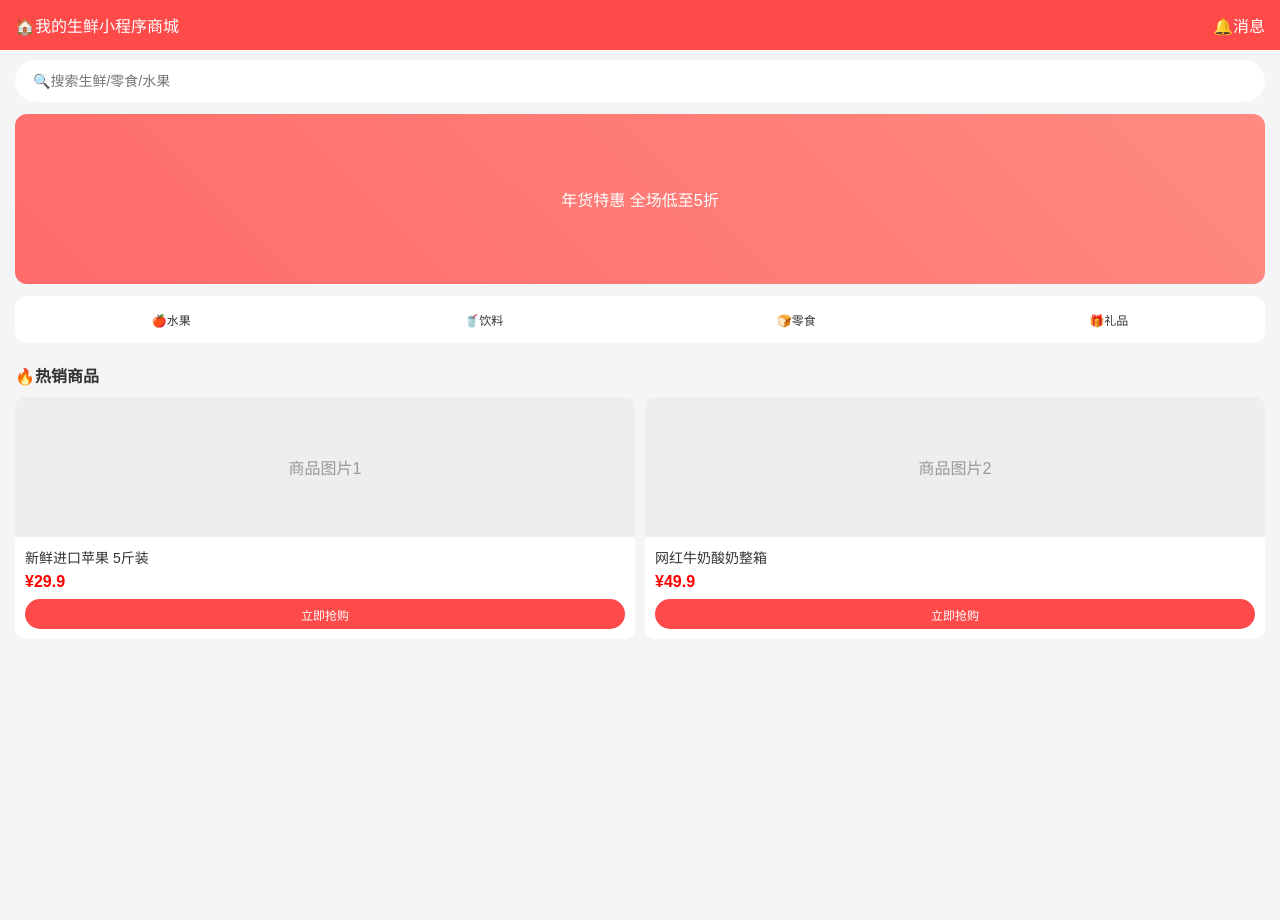
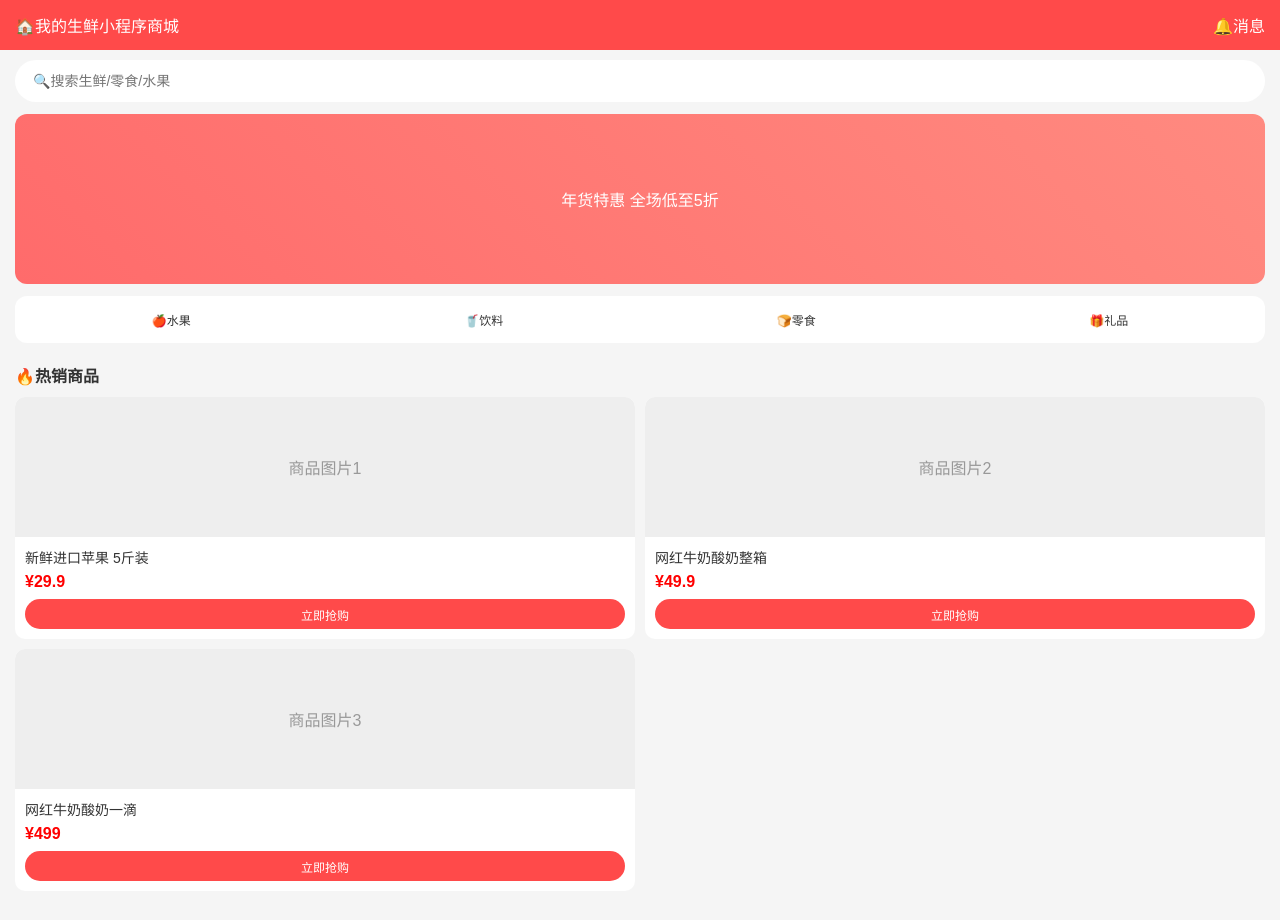
Before and after one commit to zhadekeji01/mall-home, a plain HTML site: page disanke.html in a window 1280 px wide. Before the commit the page ends 800 px from the top, so only its background shows below. Drawn offline with Linux system fonts and the light colour scheme.

Commit message:
第五天：新增商城商品网格列表布局新增商品

```diff
--- a/disanke.html
+++ b/disanke.html
@@ -111,7 +111,15 @@
       <button class="buy-btn" onclick="alert('已加入购物车')">立即抢购</button>
     </div>
   </div>
-</div>
+<div class="goods-card">
+    <div class="goods-img">商品图片3</div>
+    <div class="goods-info">
+      <div class="goods-name">网红牛奶酸奶一滴</div>
+      <div class="goods-price">¥499</div>
+      <button class="buy-btn" onclick="alert('已加入购物车')">立即抢购</button>
+    </div>
+  </div>
+  </div>
 
 <script>
 function changeNavColor(){
```
